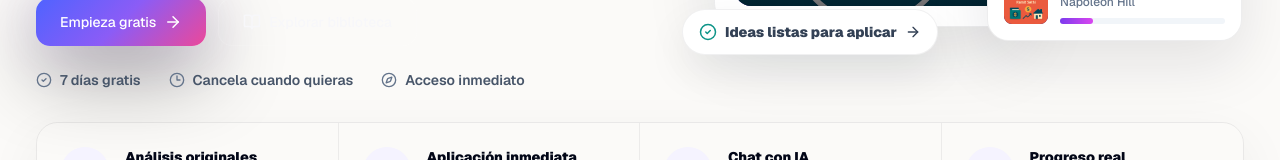
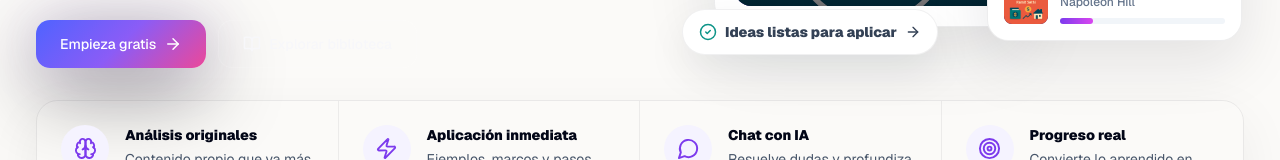
Before and after one commit to gutyclick/ceoteca, a Next.js app: page / in a window 1280 px wide. Shown: the part 480-640 px from the top of the page. Built offline with nearby package versions, Linux system fonts and the light colour scheme; no server answers.

Commit message:
Simplifica el hero principal

```diff
--- a/src/components/marketing/LandingHero.tsx
+++ b/src/components/marketing/LandingHero.tsx
@@ -14,7 +14,6 @@ import {
   heroActions,
   heroBookCover,
   heroMiniReads,
-  trustBullets,
 } from "@/data/landing";
 
 const valueItems = [
@@ -86,21 +85,6 @@ export function LandingHero() {
             </ButtonLink>
           </div>
 
-          <div className="mt-6 flex flex-wrap gap-x-7 gap-y-3">
-            {trustBullets.map((item) => {
-              const Icon = item.icon;
-
-              return (
-                <span
-                  className="inline-flex items-center gap-2 text-sm font-semibold text-slate-600"
-                  key={item.label}
-                >
-                  <Icon aria-hidden="true" className="text-slate-500" size={16} />
-                  {item.label}
-                </span>
-              );
-            })}
-          </div>
         </div>
 
         <div className="relative mx-auto hidden min-h-[360px] w-full max-w-[560px] lg:block">
--- a/src/data/landing.ts
+++ b/src/data/landing.ts
@@ -4,9 +4,7 @@ import {
   BookOpen,
   Bot,
   Brain,
-  CheckCircle2,
   Clock3,
-  Compass,
   Grid3X3,
   Heart,
   LibraryBig,
@@ -246,12 +244,6 @@ export const finalCta = {
   },
 } as const;
 
-export const trustBullets = [
-  { label: "7 días gratis", icon: CheckCircle2 },
-  { label: "Cancela cuando quieras", icon: Clock3 },
-  { label: "Acceso inmediato", icon: Compass },
-] as const;
-
 export const whyCeotecaItems = [
   {
     title: "Análisis originales",
```
